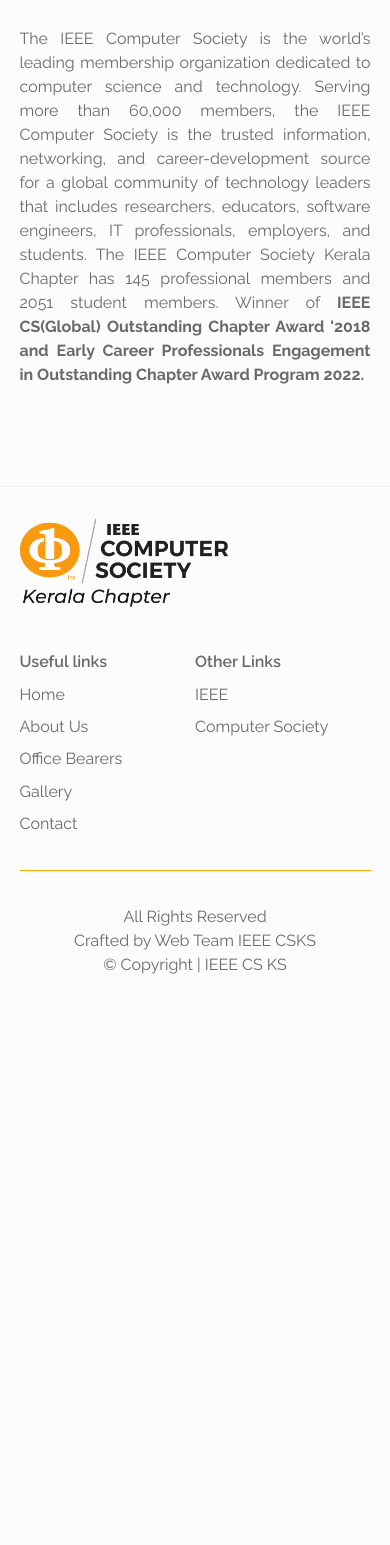
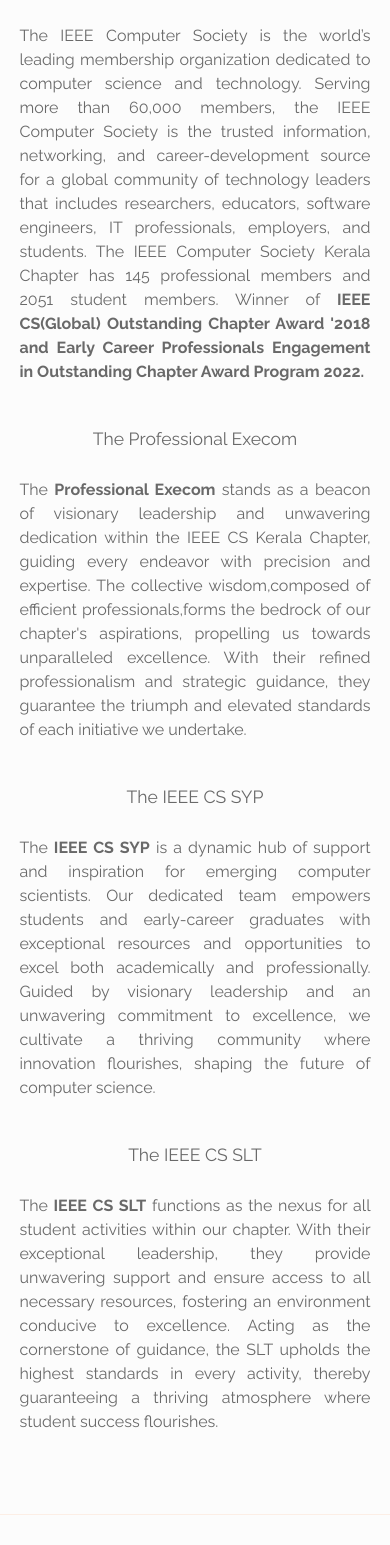
Before and after one commit to AbhishekNSanthosh/csks, a React (Vite) app: page /aboutus in a window 390 px wide. Shown: the part 442-1987 px from the top of the page. Before the commit the page ends 1451 px from the top, so only its background shows below. Built offline with nearby package versions, Linux system fonts and the light colour scheme.

Commit message:
refactor: about us changed

```diff
--- a/index.html
+++ b/index.html
@@ -9,7 +9,10 @@
   <link rel="apple-touch-icon" href="logo.png" />
   <meta name="keywords" content="">
   <meta name="robots" content="index, follow">
-  <link rel="preload" as="image" href="logo.png">
+  <link rel="preload" as="image" href="/src/assets/banner1.png">
+  <script src="https://ajax.googleapis.com/ajax/libs/jquery/2.2.4/jquery.min.js"></script>
+  <script src="https://cdnjs.cloudflare.com/ajax/libs/modernizr/2.8.3/modernizr.js"></script>
+
   <title>IEEE CSKS</title>
   <style>
     #overlay {
@@ -37,12 +40,13 @@
       height: auto;
     }
 
-    @media only screen and (max-width: 880px) {
-      #overlay img {
-        width: 50vw;
-        height: auto;
-      }
+
+@media only screen and (max-width: 880px) {
+  #overlay img {
+      width: 50vw;
+      height: auto;
     }
+}
 
     .loader {
       width: 12px;
@@ -82,18 +86,41 @@
 
 <body>
   <div id="overlay">
-    <img src="logo.png" alt="Logo">
+    <img src="./logo.png" alt="Logo">
     <span class="loader"></span>
   </div>
   <div id="root"></div>
 
-  <script type="module" src="/src/main.jsx" defer></script>
+  <script type="module" src="/src/main.jsx"></script>
   <script>
-    window.addEventListener('load', function () {
-      const overlay = document.getElementById('overlay');
-      setTimeout(() => {
-        overlay.style.display = 'none';
-      }, 2000);
+    $(window).on('load', function () {
+      var images = $('#root img');
+      var imagePromises = [];
+
+      images.each(function () {
+        var img = $(this);
+        var imagePromise = new Promise(function (resolve, reject) {
+          img.on('load', resolve);
+          img.on('error', reject);
+
+          // Trigger the load event for cached images
+          if (img[0].complete) {
+            resolve();
+          }
+        });
+
+        imagePromises.push(imagePromise);
+      });
+
+      Promise.all(imagePromises).then(function () {
+        setTimeout(function() {
+          $('#overlay').fadeOut();
+        }, 2000); // Wait for 2 seconds
+      }).catch(function () {
+        setTimeout(function() {
+          $('#overlay').fadeOut(); // Optionally handle image load errors
+        }, 2000); // Wait for 2 seconds
+      });
     });
   </script>
 </body>
--- a/src/Components/AboutUs/AboutUs.jsx
+++ b/src/Components/AboutUs/AboutUs.jsx
@@ -32,6 +32,52 @@ export const AboutUsComponent = () => {
             <img src={about} alt="" className={styles.img} />
           </div>
         </div>
+
+        <div className={styles.wrap}>
+          <div className={styles.left}>
+            <span className={styles.subTitle}>The Professional Execom</span>
+            <p className={styles.desc}>
+              The <b>Professional Execom</b> stands as a beacon of visionary
+              leadership and unwavering dedication within the IEEE CS Kerala
+              Chapter, guiding every endeavor with precision and expertise. The
+              collective wisdom,composed of efficient professionals,forms the
+              bedrock of our chapter's aspirations, propelling us towards
+              unparalleled excellence. With their refined professionalism and
+              strategic guidance, they guarantee the triumph and elevated
+              standards of each initiative we undertake.
+            </p>
+          </div>
+        </div>
+
+        <div className={styles.wrap}>
+          <div className={styles.left}>
+            <span className={styles.subTitle}>The IEEE CS SYP</span>
+            <p className={styles.desc}>
+              The<b> IEEE CS SYP</b> is a dynamic hub of support and inspiration
+              for emerging computer scientists. Our dedicated team empowers
+              students and early-career graduates with exceptional resources and
+              opportunities to excel both academically and professionally.
+              Guided by visionary leadership and an unwavering commitment to
+              excellence, we cultivate a thriving community where innovation
+              flourishes, shaping the future of computer science.
+            </p>
+          </div>
+        </div>
+
+        <div className={styles.wrap}>
+          <div className={styles.left}>
+            <span className={styles.subTitle}>The IEEE CS SLT</span>
+            <p className={styles.desc}>
+            The<b> IEEE CS SLT</b> functions as the nexus for all student activities
+              within our chapter. With their exceptional leadership, they
+              provide unwavering support and ensure access to all necessary
+              resources, fostering an environment conducive to excellence.
+              Acting as the cornerstone of guidance, the SLT upholds the highest
+              standards in every activity, thereby guaranteeing a thriving
+              atmosphere where student success flourishes.
+            </p>
+          </div>
+        </div>
       </div>
     </div>
   );
--- a/src/Components/AboutUs/AboutUs.module.css
+++ b/src/Components/AboutUs/AboutUs.module.css
@@ -3,7 +3,8 @@
     align-items: center;
     justify-content: center;
     min-height: 100vh;
-    padding: 1rem 5vw;
+    padding: 2rem 5vw;
+    margin-top: 10vh;
     /* background: url('../../assets/bg.png') center/contain no-repeat; */
     width: 100vw;
 }
@@ -15,7 +16,7 @@
         justify-content: center;
         min-height: 100vh;
         padding: 5vh 5vw 5rem;
-        min-height: 100vh;
+margin-top: 0;
         /* background: url('../../assets/bg.png') center/contain no-repeat; */
         width: 100vw;
     }
@@ -27,6 +28,7 @@
     align-items: center;
     justify-content: center;
     width: 100%;
+    gap: 5vh;
 }
 
 
@@ -37,7 +39,7 @@
         align-items: center;
         justify-content: center;
         width: 100%;
-        gap: 3vh;
+        gap: 5vh;
     }
 }
 
--- a/src/Pages/AboutUs/Components/AboutUsContainer/AboutUsContainer.module.css
+++ b/src/Pages/AboutUs/Components/AboutUsContainer/AboutUsContainer.module.css
@@ -1,6 +1,7 @@
 .container{
     margin-top: 0;
     display: flex;
+    height: auto;
 }
 
 
```
